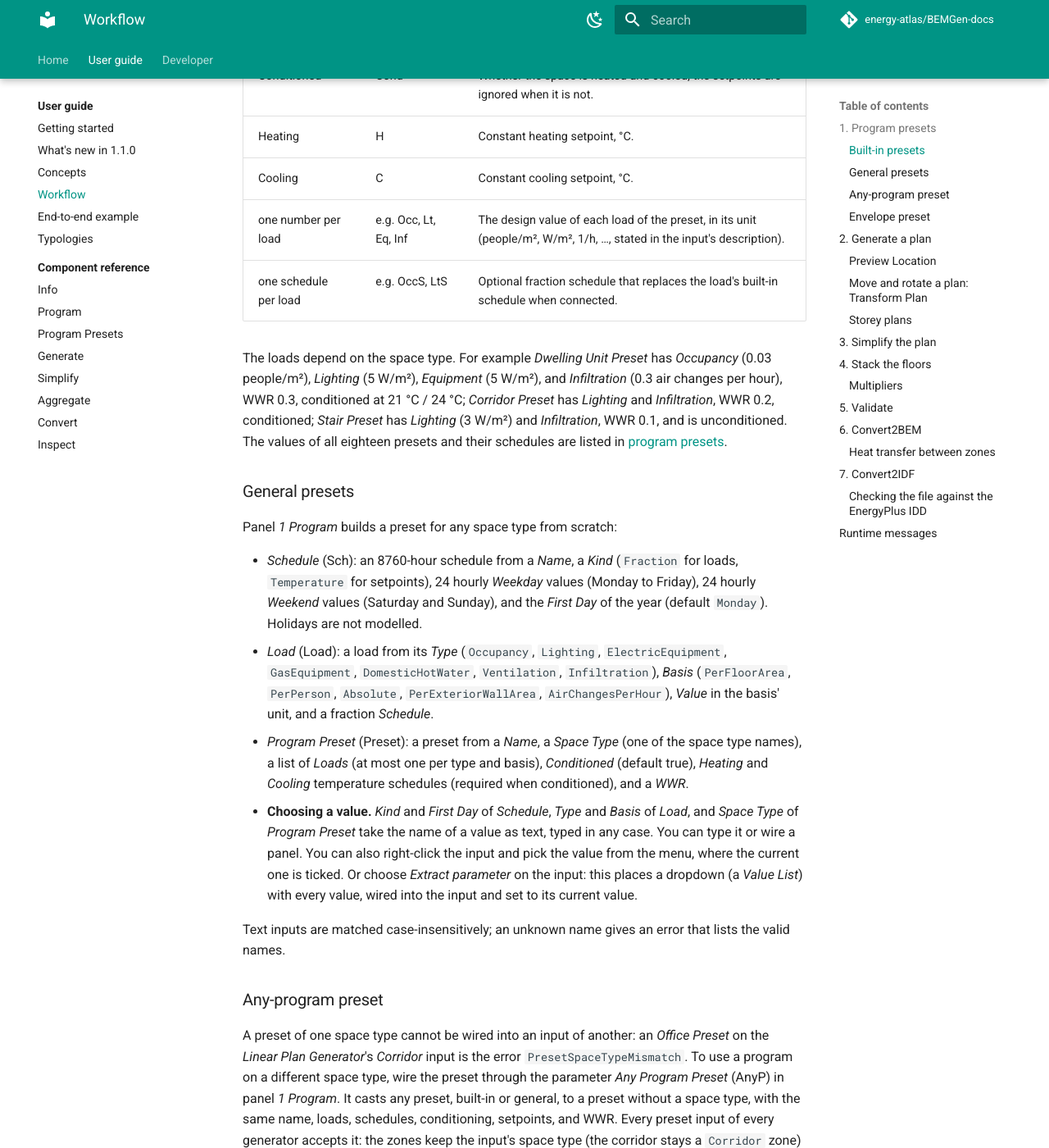
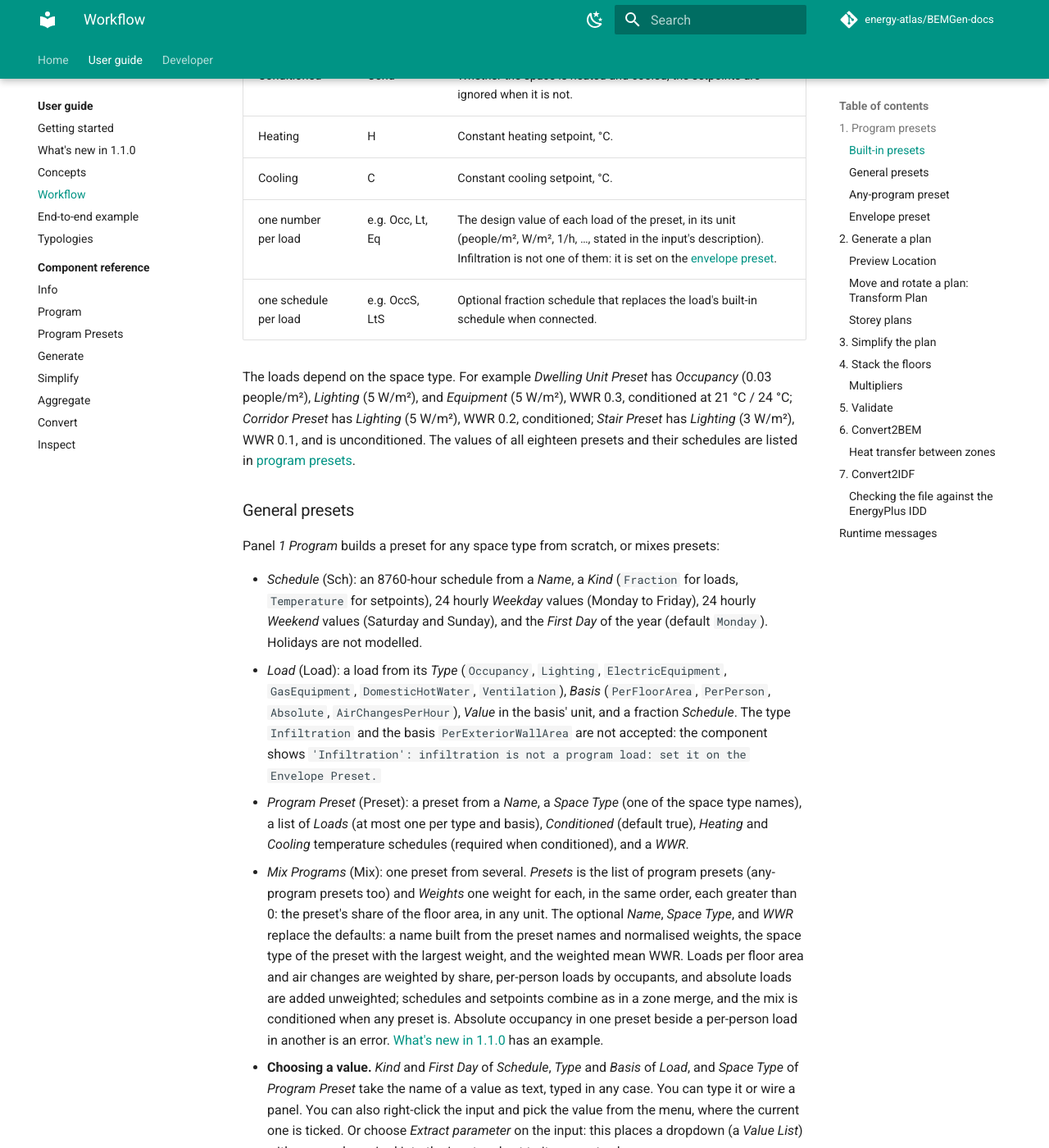
Before and after one commit to Energy-Atlas/BEMGen-docs, an MkDocs documentation site: the page built from docs/user/workflow.md, in a window 1280 px wide and 1400 px high, scrolled down 1774 px. Shown: the whole window at 82% size. Built offline with MkDocs 1.6.1 and Material for MkDocs 9.7.7, drawn with Linux system fonts in a browser that asks for light colours; comment, search, counter and statistics services are not loaded; some of the changed text lies outside the part shown.

Commit message:
docs(user): describe conditioned merge, mix programs, and envelope infiltration

```diff
--- a/docs/user/workflow.md
+++ b/docs/user/workflow.md
@@ -32,18 +32,19 @@
 | Conditioned | Cond | Whether the space is heated and cooled; the setpoints are ignored when it is not. |
 | Heating | H | Constant heating setpoint, °C. |
 | Cooling | C | Constant cooling setpoint, °C. |
-| one number per load | e.g. Occ, Lt, Eq, Inf | The design value of each load of the preset, in its unit (people/m², W/m², 1/h, …, stated in the input's description). |
+| one number per load | e.g. Occ, Lt, Eq | The design value of each load of the preset, in its unit (people/m², W/m², 1/h, …, stated in the input's description). Infiltration is not one of them: it is set on the [envelope preset](#envelope-preset). |
 | one schedule per load | e.g. OccS, LtS | Optional fraction schedule that replaces the load's built-in schedule when connected. |
 
-The loads depend on the space type. For example *Dwelling Unit Preset* has *Occupancy* (0.03 people/m²), *Lighting* (5 W/m²), *Equipment* (5 W/m²), and *Infiltration* (0.3 air changes per hour), WWR 0.3, conditioned at 21 °C / 24 °C; *Corridor Preset* has *Lighting* and *Infiltration*, WWR 0.2, conditioned; *Stair Preset* has *Lighting* (3 W/m²) and *Infiltration*, WWR 0.1, and is unconditioned. The values of all eighteen presets and their schedules are listed in [program presets](../developer/research/program-presets.md).
+The loads depend on the space type. For example *Dwelling Unit Preset* has *Occupancy* (0.03 people/m²), *Lighting* (5 W/m²), and *Equipment* (5 W/m²), WWR 0.3, conditioned at 21 °C / 24 °C; *Corridor Preset* has *Lighting* (5 W/m²), WWR 0.2, conditioned; *Stair Preset* has *Lighting* (3 W/m²), WWR 0.1, and is unconditioned. The values of all eighteen presets and their schedules are listed in [program presets](../developer/research/program-presets.md).
 
 ### General presets
 
-Panel *1 Program* builds a preset for any space type from scratch:
+Panel *1 Program* builds a preset for any space type from scratch, or mixes presets:
 
 - *Schedule* (Sch): an 8760-hour schedule from a *Name*, a *Kind* (`Fraction` for loads, `Temperature` for setpoints), 24 hourly *Weekday* values (Monday to Friday), 24 hourly *Weekend* values (Saturday and Sunday), and the *First Day* of the year (default `Monday`). Holidays are not modelled.
-- *Load* (Load): a load from its *Type* (`Occupancy`, `Lighting`, `ElectricEquipment`, `GasEquipment`, `DomesticHotWater`, `Ventilation`, `Infiltration`), *Basis* (`PerFloorArea`, `PerPerson`, `Absolute`, `PerExteriorWallArea`, `AirChangesPerHour`), *Value* in the basis' unit, and a fraction *Schedule*.
+- *Load* (Load): a load from its *Type* (`Occupancy`, `Lighting`, `ElectricEquipment`, `GasEquipment`, `DomesticHotWater`, `Ventilation`), *Basis* (`PerFloorArea`, `PerPerson`, `Absolute`, `AirChangesPerHour`), *Value* in the basis' unit, and a fraction *Schedule*. The type `Infiltration` and the basis `PerExteriorWallArea` are not accepted: the component shows `'Infiltration': infiltration is not a program load: set it on the Envelope Preset.`
 - *Program Preset* (Preset): a preset from a *Name*, a *Space Type* (one of the space type names), a list of *Loads* (at most one per type and basis), *Conditioned* (default true), *Heating* and *Cooling* temperature schedules (required when conditioned), and a *WWR*.
+- *Mix Programs* (Mix): one preset from several. *Presets* is the list of program presets (any-program presets too) and *Weights* one weight for each, in the same order, each greater than 0: the preset's share of the floor area, in any unit. The optional *Name*, *Space Type*, and *WWR* replace the defaults: a name built from the preset names and normalised weights, the space type of the preset with the largest weight, and the weighted mean WWR. Loads per floor area and air changes are weighted by share, per-person loads by occupants, and absolute loads are added unweighted; schedules and setpoints combine as in a zone merge, and the mix is conditioned when any preset is. Absolute occupancy in one preset beside a per-person load in another is an error. [What's new in 1.1.0](whats-new.md#mix-programs) has an example.
 - **Choosing a value.** *Kind* and *First Day* of *Schedule*, *Type* and *Basis* of *Load*, and *Space Type* of *Program Preset* take the name of a value as text, typed in any case. You can type it or wire a panel. You can also right-click the input and pick the value from the menu, where the current one is ticked. Or choose *Extract parameter* on the input: this places a dropdown (a *Value List*) with every value, wired into the input and set to its current value.
 
 Text inputs are matched case-insensitively; an unknown name gives an error that lists the valid names.
@@ -54,7 +55,15 @@
 
 ### Envelope preset
 
-*Envelope Preset* (Env), in panel *1 Program Presets*, gives the constructions to both converters. Its layered constructions are those of the illustrative *Example Envelope*; its inputs set the preset *Name* (default `Example Envelope`) and the window's simple glazing: *Glazing* name (`Example Double Glazing`), *U-Factor* (1.8 W/(m²·K), at most 7), *SHGC* (0.4), and *VT* (0.7). If a converter's *Envelope* input is left unconnected, the converter uses the *Example Envelope*; if it is connected but receives no envelope preset, the converter warns and uses the example too. The constructions are described in [envelope presets](../developer/research/envelope-presets.md).
+*Envelope Preset* (Env), in panel *1 Program Presets*, gives the constructions and the infiltration to both converters. Its layered constructions are those of the illustrative *Example Envelope*; its inputs set the preset *Name* (default `Example Envelope`), the window's simple glazing: *Glazing* name (`Example Double Glazing`), *U-Factor* (1.8 W/(m²·K), at most 7), *SHGC* (0.4), and *VT* (0.7), and the infiltration of the whole building:
+
+| Input | Nickname | Default | Meaning |
+| --- | --- | --- | --- |
+| Infiltration Rate | Inf | 0.3 | Design rate of every zone, finite and not negative, in the unit of the basis. |
+| Infiltration Basis | InfB | `AirChangesPerHour` | What the rate is per: `PerExteriorSurfaceArea` (m³/h per m² of the zone's outdoor walls, roofs, and exposed floors, windows included), `PerExteriorWallArea` (m³/h per m² of its outdoor walls), or `AirChangesPerHour` (1/h of its volume). Right-click the input to choose one, or extract it as a dropdown. |
+| Infiltration Schedule | InfS | always on | Optional fraction schedule that multiplies the rate. |
+
+Every zone gets the same rate and schedule, applied to its own surfaces or volume, so a change of zoning does not change the infiltration the surfaces and volume imply. If a converter's *Envelope* input is left unconnected, the converter uses the *Example Envelope*; if it is connected but receives no envelope preset, the converter warns and uses the example too. The constructions are described in [envelope presets](../developer/research/envelope-presets.md).
 
 ## 2. Generate a plan
 
@@ -79,16 +88,19 @@
 
 ## 3. Simplify the plan
 
-Panel *3 Simplify* has four plan simplifiers. Each takes a *Plan* and outputs a *Floor*.
+Panel *3 Simplify* has five plan simplifiers. Each takes a *Plan* and outputs a *Floor*.
 
 | Component | Level | Result |
 | --- | --- | --- |
 | *No Simplification* (Z0) | Z0 | The plan's own zones and surfaces, unchanged. |
-| *Semantic Merge* (Z1) | Z1 | Connected zones of the same space type merged into one zone each (for example all dwelling units of a wing). |
+| *Semantic Merge* (Z1) | Z1 | Connected zones of the same space type merged into one zone each (for example all dwelling units of a wing). With *Join Pieces* true, all zones of a space type on the floor become one zone, even where they do not touch. |
+| *Conditioned Merge* (Z1c) | Z1c | Connected conditioned zones merged into one zone, and connected unconditioned zones (stairs) into another, named `Conditioned-1`, `Unconditioned-1`, and so on. With *Join Pieces* true, one conditioned and one unconditioned zone per floor. |
 | *Perimeter Core* (Z2) | Z2 | One perimeter zone per orientation, *Depth* deep (default 4.57 m), plus a core; corners split on the bisectors. Courts get their own perimeter zones. |
 | *Single Zone per Floor* (Z3) | Z3 | The whole floor as one zone. |
 
-Merged zones get the area-weighted programs of their sources: installed loads and the scheduled load at every hour are conserved, air changes are volume weighted, and the setpoints are floor-area weighted over the conditioned sources. A merged zone is conditioned if any source is, so merging the unconditioned stair into a conditioned zone enlarges the conditioned floor area; validation reports this as a note. Every rebuilt outdoor wall gets one centred window with the glazed area of the windows it covers.
+Merged zones get the area-weighted programs of their sources: installed loads and the scheduled load at every hour are conserved, air changes are volume weighted, and the setpoints are floor-area weighted over the conditioned sources. A merged zone is conditioned if any source is, so *Perimeter Core* and *Single Zone per Floor*, which merge the unconditioned stair into conditioned zones, enlarge the conditioned floor area; validation reports this as a note. *Conditioned Merge* never merges the two kinds, so it keeps the conditioned floor area exactly. Every rebuilt outdoor wall gets one centred window with the glazed area of the windows it covers. Infiltration is not merged: it follows each zone's own surfaces or volume ([envelope preset](#envelope-preset)).
+
+*Semantic Merge* and *Conditioned Merge* have the Boolean input *Join Pieces* (J, default false). False gives one zone per connected piece of a class; true gives one zone per class on the floor, made of all its pieces, which may be apart. A zone of several pieces is one zone with one program and one multiplier; the previews draw one solid per piece, *Convert2BEM* gives one Brep per piece, and *Convert2IDF* writes one `Zone` with the surfaces of every piece. [What's new in 1.1.0](whats-new.md#conditioned-merge) has an example.
 
 *Perimeter Core* needs every wing of the footprint to be wider than twice the *Depth*; otherwise it fails with `PlanTooNarrow`. Reduce *Depth* or use another simplifier.
 
@@ -138,7 +150,7 @@
 
 The building is validated first. If it fails and *Override* is false, the component shows the error `ValidationFailed` and only *Provenance* is set, so you can read the failing checks. If *Override* is true it converts, warns `ValidationOverridden`, and ends *Provenance* with `OVERRIDE: converted despite failed validation`.
 
-Outputs are trees with one branch `{i}` per zone, in building order:
+Outputs are trees with one branch `{i}` per zone, in building order, except *Provenance* and the three outputs of the envelope's infiltration (*Infiltration Rate*, *Basis*, and *Schedule*), which are the same for every zone:
 
 | Output | Nickname | Branch `{i}` holds |
 | --- | --- | --- |
@@ -154,11 +166,17 @@
 | Boundaries | B | per surface: `Outdoors`, `Ground`, `Adiabatic`, or `Interzone:<zone ID>` |
 | Windows | W | the windows of the zone's walls |
 | Internal Mass | IM | exposed internal-mass area, m² |
-| Provenance | P | provenance, validation report, options, envelope, override |
+| Provenance | P | provenance, validation report, options, envelope, infiltration, override |
 | Constructions | Con | per surface, the construction name from the envelope preset |
 | Window Constructions | WCon | per window, the glazing name |
+| Infiltration Rate | IR | the envelope preset's infiltration rate, one number for every zone, in the unit of the basis |
+| Infiltration Basis | IB | the basis: `PerExteriorSurfaceArea`, `PerExteriorWallArea`, or `AirChangesPerHour` |
+| Infiltration Schedule | IS | the 8760 fractions that multiply the infiltration of every zone |
+| Infiltration Flows | IF | the design flow of one instance of the zone, m³/h: the rate times the zone's exterior surface area, outdoor wall area, or volume, by the basis |
 
-A zone without windows (an interior core) or without loads has no branch in *Windows* or the load outputs: match branches by path, not by position.
+*Infiltration Flows* times *Infiltration Schedule* is the hourly flow of one instance of a zone, and times *Multipliers* the flow of every instance. The infiltration is also written in *Provenance* as `INFILTRATION: <rate> <basis> (EnergyPlus <method>), schedule <name>`.
+
+A zone without windows (an interior core) or without loads has no branch in *Windows* or the load outputs: match branches by path, not by position. Every zone has a branch in *Infiltration Flows*.
 
 ### Heat transfer between zones
 
@@ -166,7 +184,7 @@
 
 ## 7. Convert2IDF
 
-*Convert2IDF* (2IDF), panel *5 Convert*, writes an EnergyPlus 25.2 input file: constructions from the envelope preset, ideal-loads HVAC for every conditioned zone, exact hourly schedules, loads, internal mass, and zone multipliers. It does not run EnergyPlus; the file holds only the minimum simulation objects, so add a weather file and the outputs you need before simulating.
+*Convert2IDF* (2IDF), panel *5 Convert*, writes an EnergyPlus 25.2 input file: constructions from the envelope preset, ideal-loads HVAC for every conditioned zone, exact hourly schedules, loads, one infiltration object per zone from the envelope preset, internal mass, and zone multipliers. It does not run EnergyPlus; the file holds only the minimum simulation objects, so add a weather file and the outputs you need before simulating.
 
 | Input | Nickname | Default | Meaning |
 | --- | --- | --- | --- |
```
Also changed, not shown: other parts of docs/user/workflow.md (+1 -1 lines), docs/user/concepts.md (+8 -7 lines), docs/user/example-end-to-end.md (+15 -9 lines), docs/user/typologies.md (+1 -1 lines).
